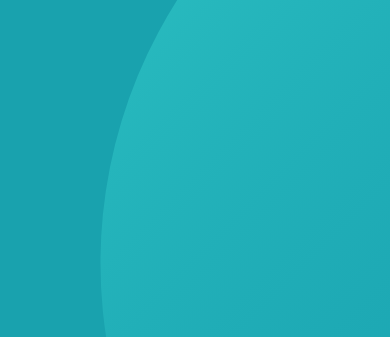
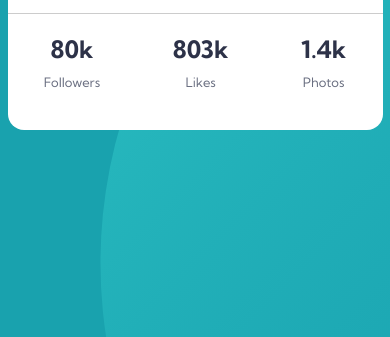
Before and after one commit to JotaJotaM1/profile-card, a plain HTML site: page index.html in a window 390 px wide. Shown: the part 507-844 px from the top of the page. Drawn offline with Linux system fonts and the light colour scheme.

Commit message:
upgradetwo

```diff
--- a/css/style.css
+++ b/css/style.css
@@ -10,10 +10,12 @@ body {
 .container {
   height: 100vh;
   font-family: "Kumbh Sans", sans-serif;
-  padding: 8.3% 0;
   background: url("../img/bg-pattern-top.svg") -350px -550px no-repeat,
     url("../img/bg-pattern-bottom.svg") 700px 350px no-repeat;
   background-color: hsl(185, 75%, 39%);
+  display: flex;
+  align-items: center;
+  justify-content: center;
 }
 
 .sectiongeneral {
@@ -87,9 +89,11 @@ span {
 
   .container {
     height: 100vh;
-    padding: 14% 0;
     background: url("../img/bg-pattern-top.svg") -700px -600px no-repeat,
       url("../img/bg-pattern-bottom.svg") 100px 280px no-repeat;
     background-color: hsl(185, 75%, 39%);
+    display: flex;
+    align-items: center;
+    justify-content: center;
   }
 }
```
